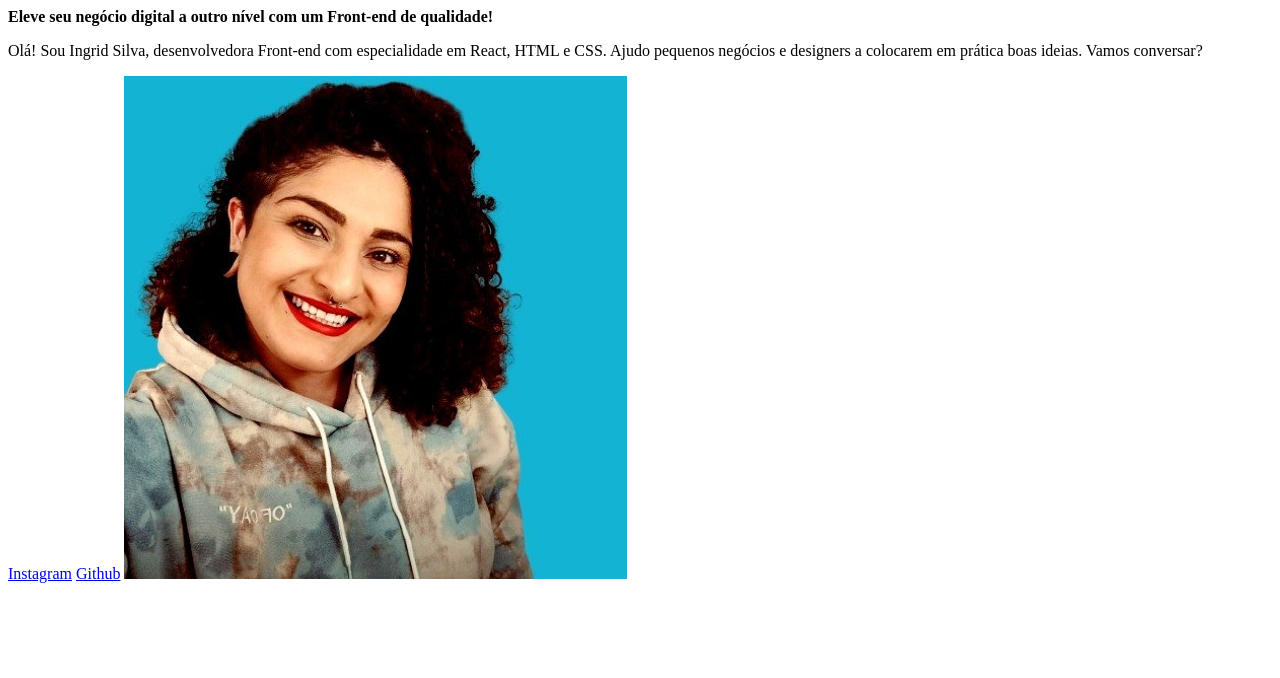
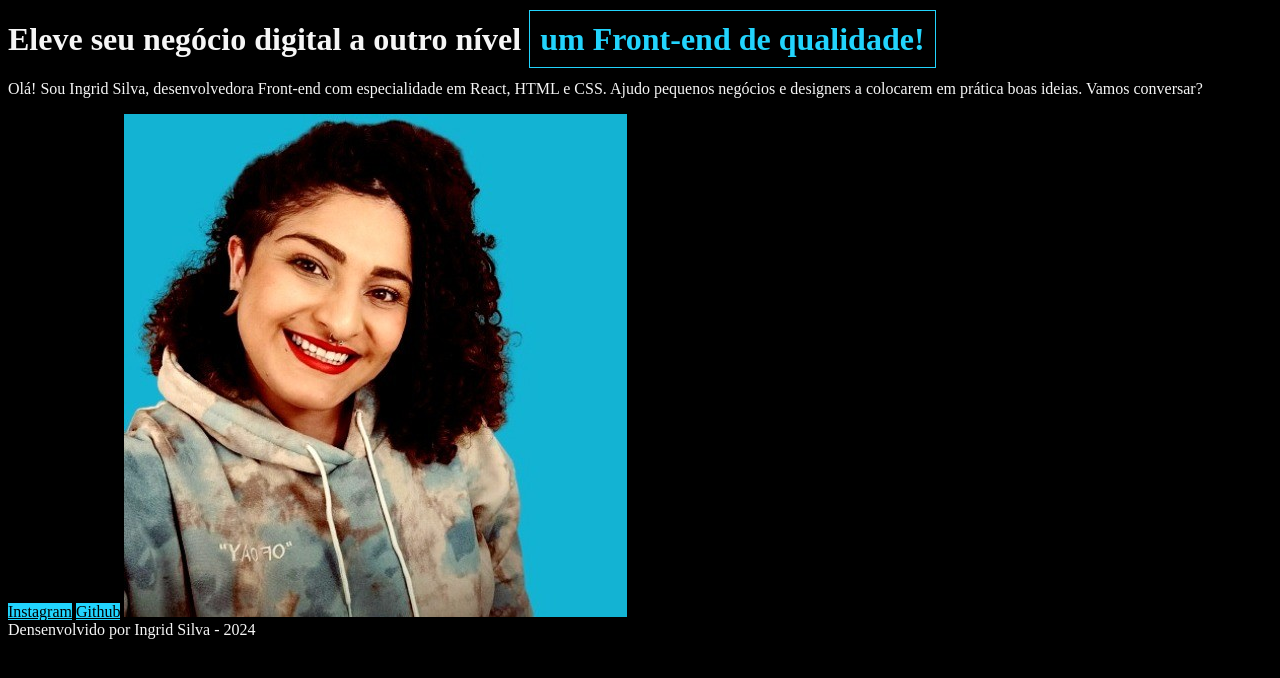
Before and after one commit to sinngjpeg/CSS-HTML, a plain HTML site: page HTML e CSS - ambientes de desenvolvimento, estrutura de arquivos e tags/Exercicio 2/index.html in a window 1280 px wide. Drawn offline with Linux system fonts and the light colour scheme.

Commit message:
add new lesson

```diff
--- a/HTML e CSS - ambientes de desenvolvimento, estrutura de arquivos e tags/Exercicio 2/index.html
+++ b/HTML e CSS - ambientes de desenvolvimento, estrutura de arquivos e tags/Exercicio 2/index.html
@@ -1,20 +1,21 @@
 <!DOCTYPE html>
-<html lang="en">
+<html lang="PT-BR">
 
 <head>
     <meta charset="UTF-8">
     <meta name="viewport" content="width=device-width, initial-scale=1.0">
     <title>Portifólio</title>
+    <link rel="stylesheet" href="style.css">
 </head>
 
 <body>
     <header></header>
     <main>
-        <hi>
+        <h1>
             <strong>
-                Eleve seu negócio digital a outro nível com um Front-end de qualidade!
+                Eleve seu negócio digital a outro nível <span class="destaque"> um Front-end de qualidade!</span>
             </strong>
-        </hi>
+        </h1>
         <p>
             Olá! Sou Ingrid Silva, desenvolvedora Front-end com especialidade em React, HTML e CSS. Ajudo pequenos
             negócios e designers a colocarem em prática boas ideias. Vamos conversar?
@@ -24,8 +25,9 @@
         <img src="img.jpeg" alt="Imagem desenvolvedora">
     </main>
 </body>
+
 <footer>
-
+    Densenvolvido por Ingrid Silva - 2024
 </footer>
 
 </html>
--- /dev/null
+++ b/HTML e CSS - ambientes de desenvolvimento, estrutura de arquivos e tags/Exercicio 2/style.css
@@ -0,0 +1,27 @@
+body {
+    background-color: black;
+    color: #F6F6F6;
+}
+
+p {
+    color: #F6F6F6;
+}
+
+h1 {
+    font-weight: bold;
+}
+
+span{
+    color: #22D4FD;
+    border: 1px solid #22D4FD;
+    padding: 10px;
+}
+
+.destaque {
+    color: #22D4FD;
+}
+
+a {
+    background-color: #22D4FD;
+    color: black;
+}
```
